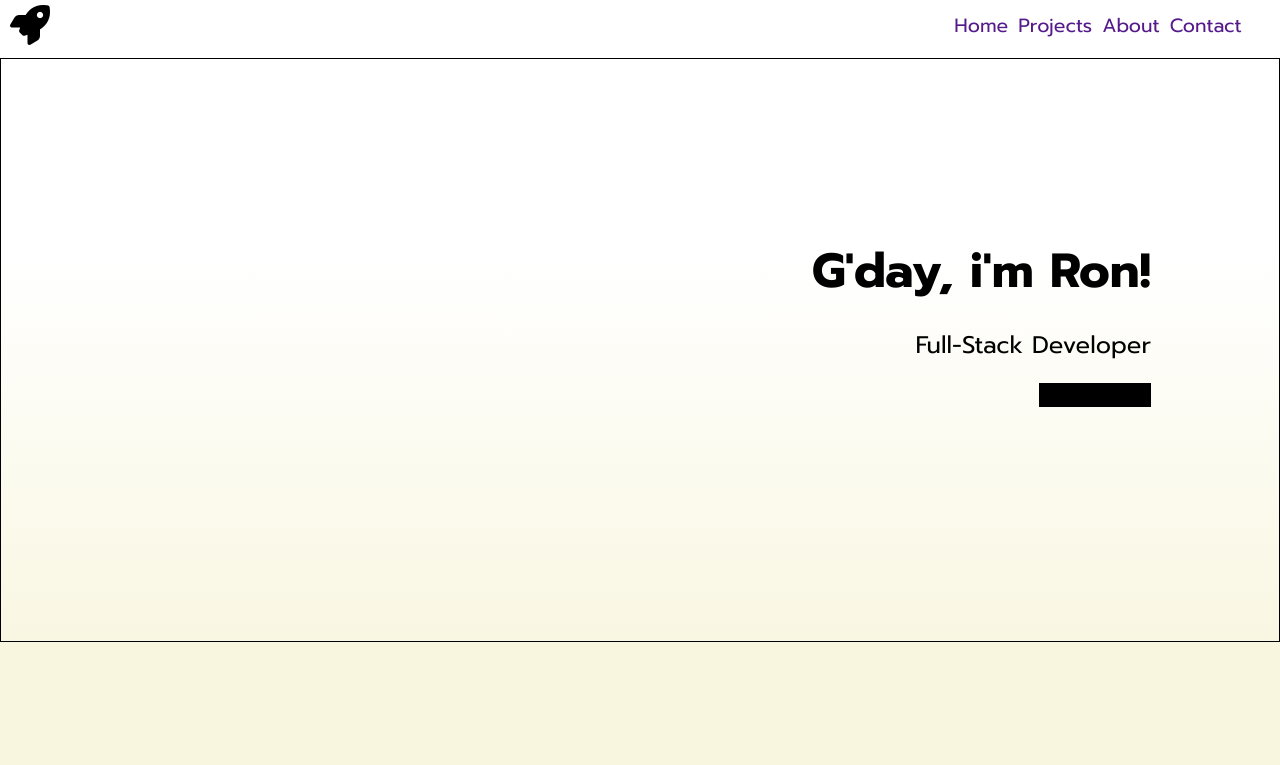
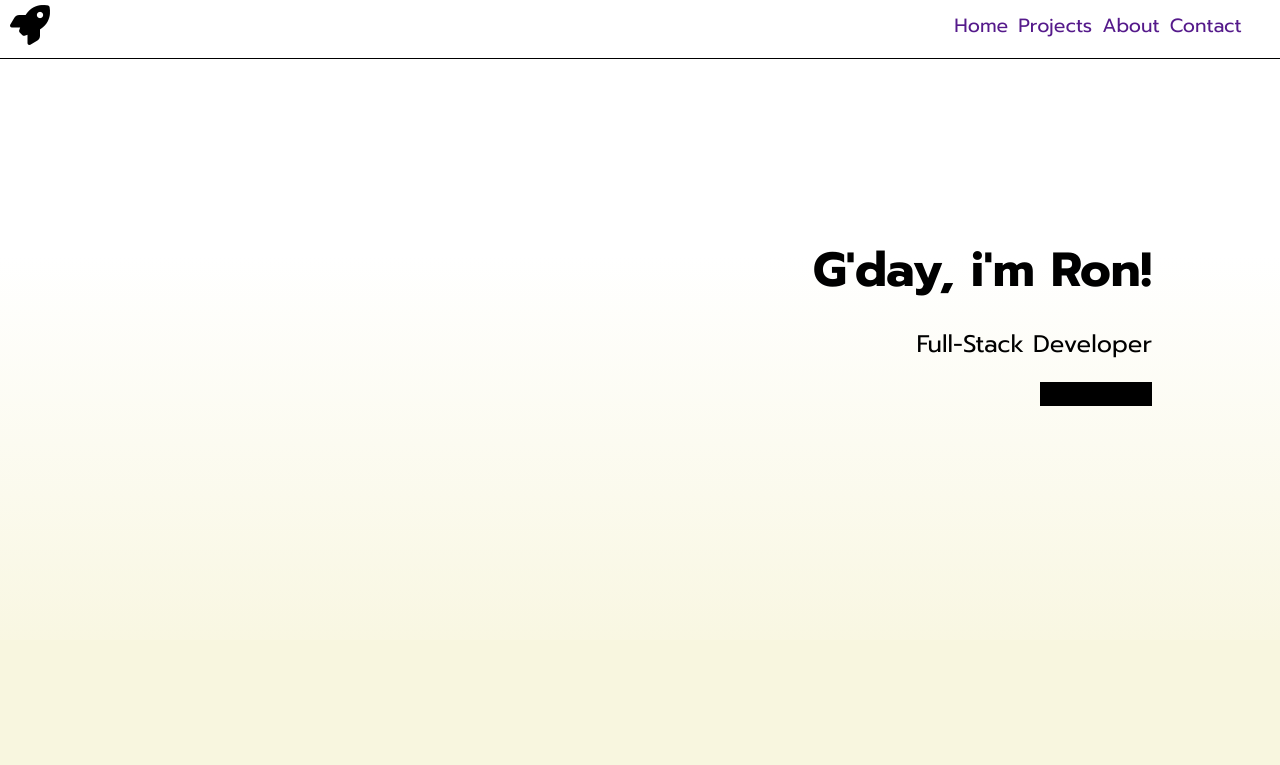
Before and after one commit to ronaldkwan93/portfolio, a plain HTML site: page index.html in a window 1280 px wide. Shown: the top 765 px of the page. Drawn offline with Linux system fonts and the light colour scheme.

Commit message:
add hero-section css

```diff
--- a/style.scss
+++ b/style.scss
@@ -40,7 +40,6 @@ nav {
 }
 
 .hero {
-  border: 1px solid black;
   height: 80vh;
   display: flex;
   flex-direction: column;
```
Also changed, not shown: style.css, 1 other file.
